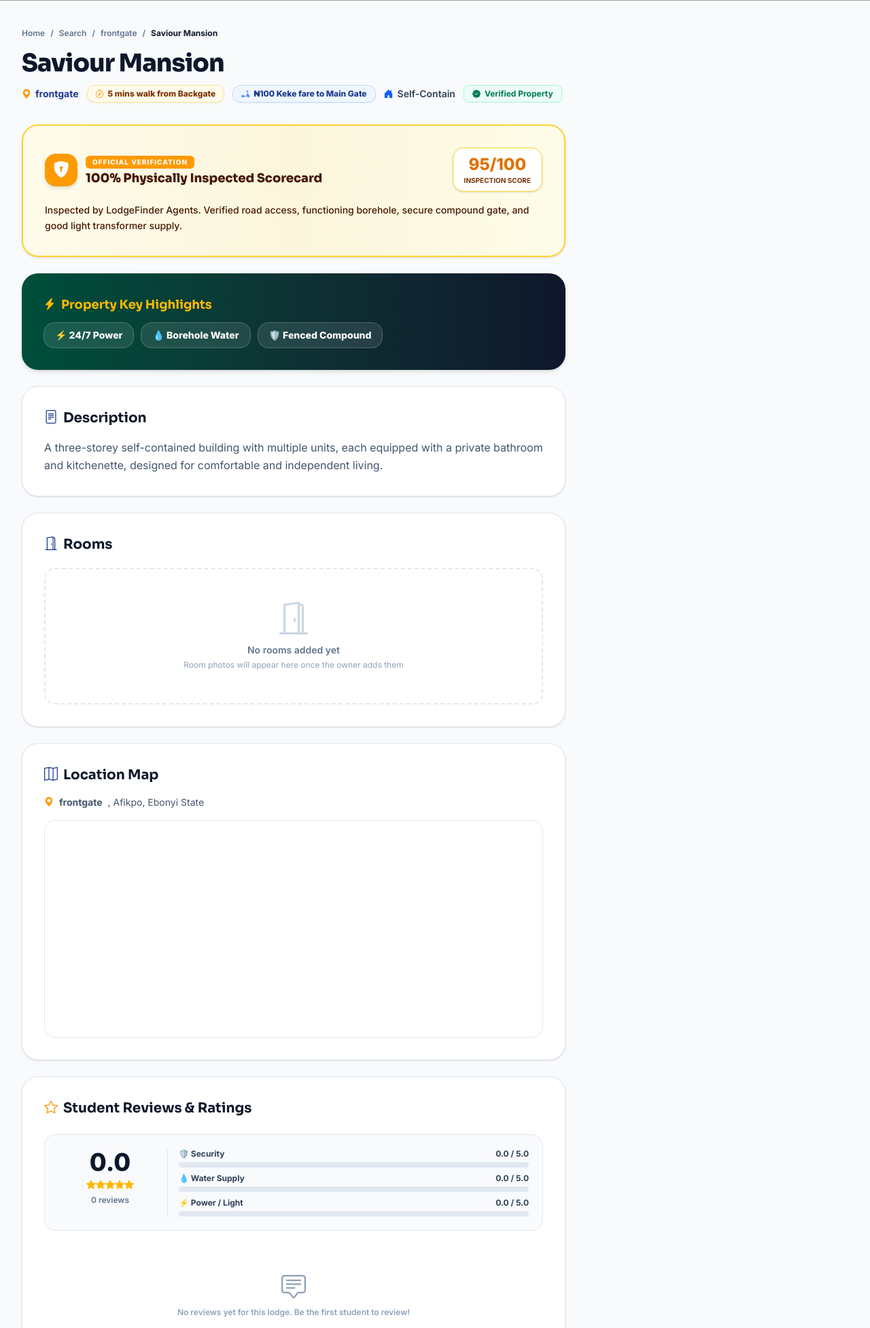
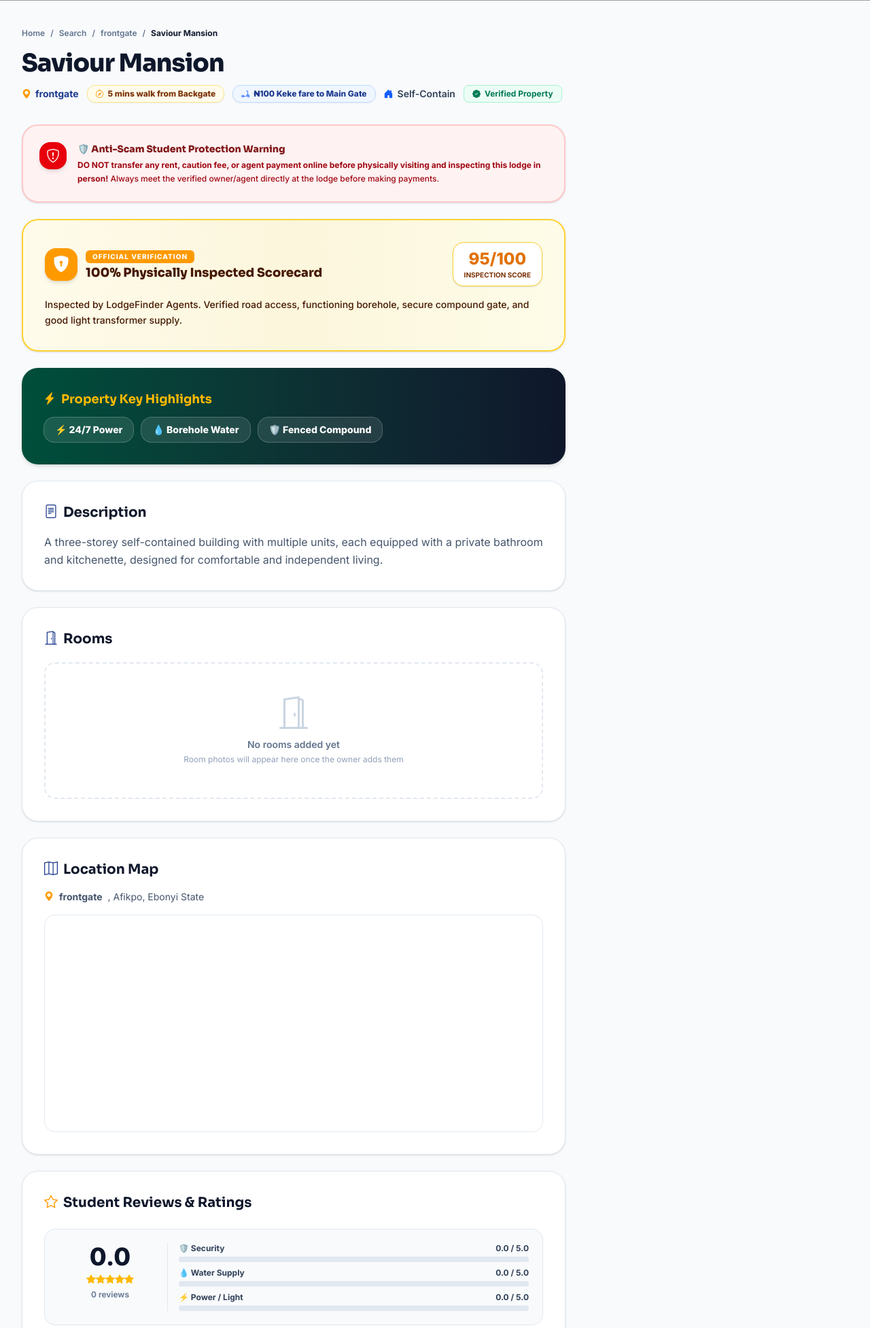
Before and after one commit to Aja-Cornelius/Lodge-Finder-System, a Django app: page /lodge/18/ in a window 1280 px wide. Shown: the part 564-2517 px from the top of the page at 68% size. Run offline with Django 5.2, Linux system fonts and the light colour scheme; data comes from the database, SQL or seed files in the repository; both versions use the stored data as it was after the commit; data that the repository does not hold is empty; some libraries are stand-ins or nearby versions; grey boxes are pictures that could not be loaded.

Commit message:
Add Verified Agent accounts, Anti-Scam Protection Warning Banners, and Low-Data Image Optimization

```diff
--- a/lodge/forms.py
+++ b/lodge/forms.py
@@ -20,13 +20,25 @@ class StudentSignUpForm(UserCreationForm):
         return user
 
 class OwnerSignUpForm(UserCreationForm):
+    user_type = forms.ChoiceField(
+        choices=[('owner', 'Private Lodge Owner'), ('agent', 'Verified House Agent')],
+        initial='owner',
+        widget=forms.Select(attrs={'class': 'w-full px-4 py-3 bg-slate-50 border border-slate-300 rounded-xl text-sm font-semibold text-slate-800'})
+    )
+    agency_name = forms.CharField(
+        required=False,
+        widget=forms.TextInput(attrs={'placeholder': 'Agency Name (If registered house agent, e.g. Afikpo Housing)'})
+    )
+
     class Meta:
         model = User
-        fields = ['username', 'full_name', 'email', 'phone_number', 'password1', 'password2']
+        fields = ['username', 'full_name', 'email', 'phone_number', 'user_type', 'agency_name', 'password1', 'password2']
 
     def save(self, commit=True):
         user = super().save(commit=False)
-        user.user_type = 'owner'
+        selected_type = self.cleaned_data.get('user_type', 'owner')
+        user.user_type = selected_type
+        user.agency_name = self.cleaned_data.get('agency_name')
         if commit:
             user.save()
         return user
--- a/lodge/models.py
+++ b/lodge/models.py
@@ -7,15 +7,17 @@ class User(AbstractUser):
     USER_TYPE_CHOICES = (
         ('student', 'Student'),
         ('owner', 'Lodge Owner'),
+        ('agent', 'Verified House Agent'),
     )
     user_type = models.CharField(max_length=10, choices=USER_TYPE_CHOICES, default='student')
     phone_number = models.CharField(max_length=15, blank=True, null=True)
-
-    # NEW FIELD:
     full_name = models.CharField(max_length=150, blank=True, help_text="Full name (e.g., Cornelius Okoro)")
+    agency_name = models.CharField(max_length=150, blank=True, null=True, help_text="Agency Name for Verified Agents (e.g. Afikpo Prime Housing)")
 
     def __str__(self):
-        return self.username
+        if self.user_type == 'agent' and self.agency_name:
+            return f"{self.full_name or self.username} ({self.agency_name})"
+        return self.full_name or self.username
 
 User = get_user_model()
 
--- a/lodge/templates/lodge/landing.html
+++ b/lodge/templates/lodge/landing.html
@@ -74,6 +74,12 @@
                     </div>
                 </div>
             </form>
+        </div>
+
+        <!-- Anti-Scam Protection Warning Banner -->
+        <div class="mt-8 max-w-4xl mx-auto bg-red-500/20 backdrop-blur-md border border-red-400/40 rounded-2xl p-4 text-white text-xs sm:text-sm font-semibold flex items-center justify-center gap-3 shadow-lg">
+            <i class="bi bi-shield-exclamation text-amber-400 text-xl"></i>
+            <span><strong>🛡️ Anti-Scam Safety Warning:</strong> Never pay money online before physically inspecting the lodge in person and meeting the verified owner/agent!</span>
         </div>
     </div>
 </section>
--- a/lodge/templates/lodge/lodge_detail.html
+++ b/lodge/templates/lodge/lodge_detail.html
@@ -6,10 +6,10 @@
 <section class="relative h-[420px] sm:h-[500px] bg-slate-900 overflow-hidden">
     <div class="w-full h-full flex items-center justify-center" id="galleryMain">
         {% if images %}
-        <img src="{{ images.0.image.url }}" alt="{{ lodge.name }}" id="mainImage" class="w-full h-full object-cover">
+        <img src="{{ images.0.image.url }}" alt="{{ lodge.name }}" id="mainImage" loading="lazy" decoding="async" class="w-full h-full object-cover">
         {% else %}
         <img src="https://images.unsplash.com/photo-1600585154340-be6161a56a0c?w=1920&q=80&auto=format&fit=crop"
-            alt="{{ lodge.name }}" id="mainImage" class="w-full h-full object-cover">
+            alt="{{ lodge.name }}" id="mainImage" loading="lazy" decoding="async" class="w-full h-full object-cover">
         {% endif %}
     </div>
 
@@ -17,7 +17,7 @@
     <div class="absolute bottom-6 left-6 right-6 flex gap-3 overflow-x-auto p-2 bg-black/50 backdrop-blur-md rounded-2xl border border-white/20">
         {% for image in images %}
         <div class="thumbnail-item w-24 h-16 rounded-xl overflow-hidden cursor-pointer border-2 {% if forloop.first %}border-amber-500{% else %}border-transparent{% endif %} hover:border-white transition-all flex-shrink-0" data-index="{{ forloop.counter0 }}">
-            <img src="{{ image.image.url }}" alt="{{ lodge.name }}" class="w-full h-full object-cover">
+            <img src="{{ image.image.url }}" alt="{{ lodge.name }}" loading="lazy" decoding="async" class="w-full h-full object-cover">
         </div>
         {% endfor %}
     </div>
@@ -96,6 +96,25 @@
                         <span>Verified Property</span>
                     </div>
                     {% endif %}
+                    {% if lodge.owner.user_type == 'agent' %}
+                    <div class="inline-flex items-center gap-1.5 bg-purple-50 text-purple-900 px-3 py-1 rounded-lg text-xs font-black border border-purple-200 shadow-xs">
+                        <i class="bi bi-building-check text-purple-600"></i>
+                        <span>🏢 Verified House Agent{% if lodge.owner.agency_name %} ({{ lodge.owner.agency_name }}){% endif %}</span>
+                    </div>
+                    {% endif %}
+                </div>
+            </div>
+
+            <!-- Anti-Scam Protection Warning Banner -->
+            <div class="bg-red-50 border-2 border-red-200 rounded-3xl p-5 sm:p-6 mb-6 text-red-950 flex items-start gap-4 shadow-sm">
+                <div class="w-10 h-10 rounded-2xl bg-red-600 text-white flex-shrink-0 flex items-center justify-center text-xl font-bold shadow-md">
+                    <i class="bi bi-shield-exclamation"></i>
+                </div>
+                <div>
+                    <h3 class="font-extrabold text-sm text-red-900 mb-1">🛡️ Anti-Scam Student Protection Warning</h3>
+                    <p class="text-xs text-red-800 leading-relaxed font-medium">
+                        <strong>DO NOT transfer any rent, caution fee, or agent payment online before physically visiting and inspecting this lodge in person!</strong> Always meet the verified owner/agent directly at the lodge before making payments.
+                    </p>
                 </div>
             </div>
 
```
Also changed, not shown: lodge/admin.py (+12 -1 lines), lodge/templates/lodge/owner_signup.html (+12 -3 lines), lodge/templates/lodge/search_results.html (+21 -4 lines), db.sqlite3, lodge/migrations/0011_user_agency_name_alter_user_user_type.py (added).
